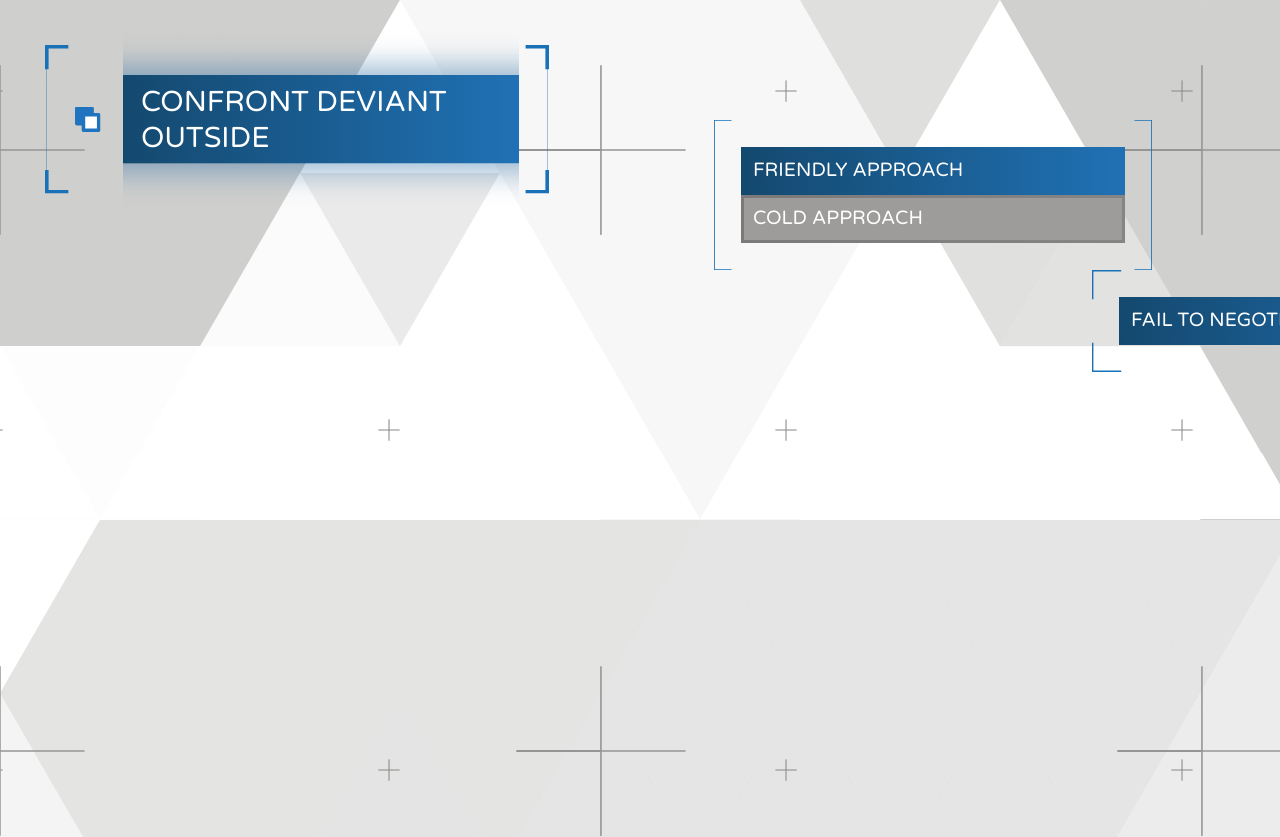
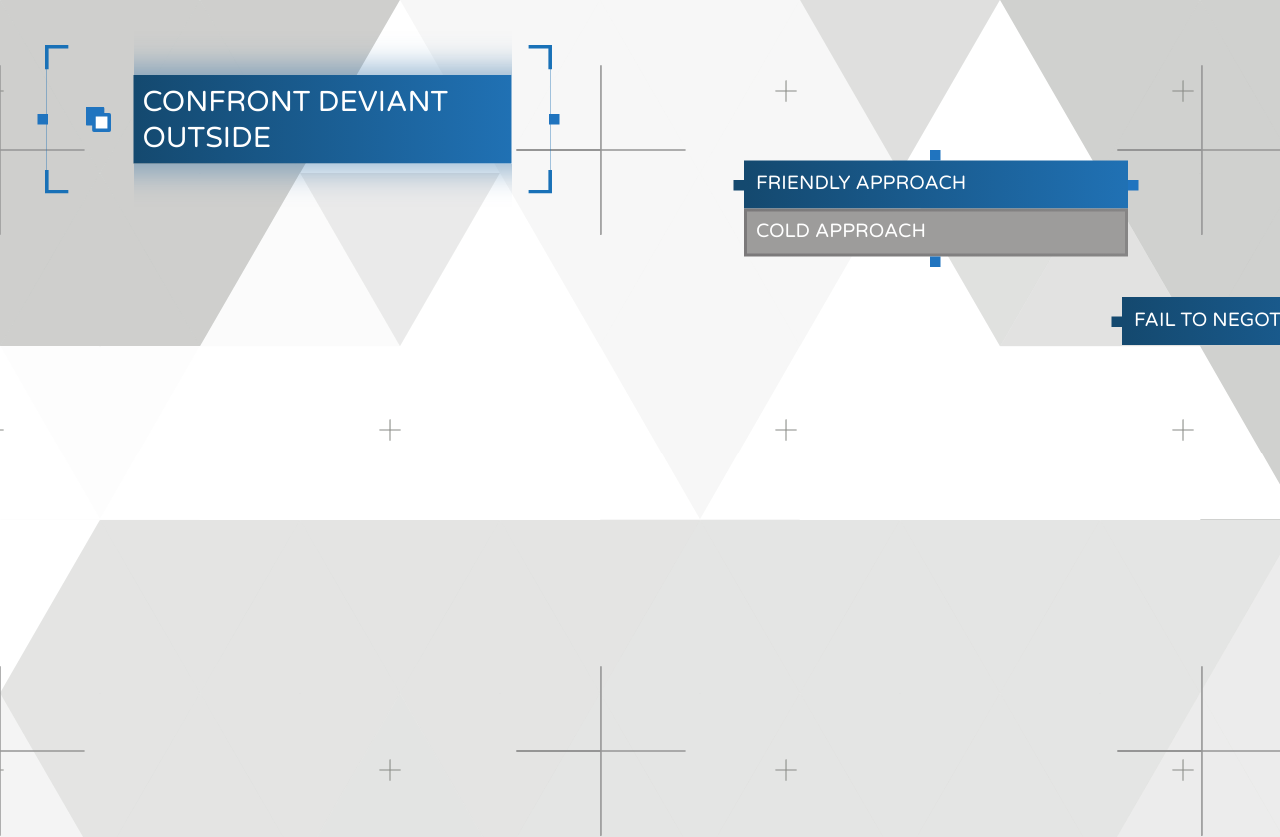
Before and after one commit to fschutt/detroit-become-human-flowchart, a plain HTML site: page index.html in a window 1280 px wide. Shown: the top 837 px of the page. Drawn offline with Linux system fonts and the light colour scheme.

Commit message:
Added output and input nodes

```diff
--- a/index.html
+++ b/index.html
@@ -11,21 +11,40 @@
     <div id="triangle-container"></div>
     <!-- The actual flowchart -->
     <div id="flowchart" style="padding: 0px 50px">
-        <div class="choicegroup brackets large-border row" style="margin-top: 50px;">
+
+        <div class="choicegroup brackets large row" style="margin-top: 50px;">
+            <div class="input-node chosen shift-left"></div>
             <div class="bracket-pre"><img src="./assets/bracket_pre.svg"></div>
             <div class="choicegroup">
-                <div class="choice large chosen large-border">Confront deviant outside</div>
+                <div class="choice chosen">
+                    <p>Confront deviant outside</p>
+                </div>
+            </div>
+            <div class="output-node chosen shift-right"></div>
+        </div>
+
+        <div class="choicegroup"  style="margin-top: 100px;margin-left: 150px">
+            <div class="output-node chosen output-top"></div>
+            <div class="choice chosen">
+                <div class="output-node chosen right"></div>
+                <p>Friendly approach</p>
+                <div class="output-node chosen left"></div>
+            </div>
+            <div class="choice">
+                <p>Cold approach</p>
+            </div>
+            <div class="output-node chosen output-bottom"></div>
+        </div>
+
+        <div class="choicegroup large-border" style="margin-top: 200px;">
+            <div class="choice chosen">
+                <div class="output-node chosen right"></div>
+                <p>Fail to negotiate</p>
             </div>
         </div>
-        <div class="choicegroup brackets" style="margin-top: 100px;margin-left: 150px">
-            <div class="choice chosen">Friendly approach</div>
-            <div class="choice">Cold approach</div>
-        </div>
-        <div class="choicegroup large-border" style="margin-top: 200px;">
-            <div class="choice chosen">Fail to negotiate</div>
-        </div>
+
         <div class="choicegroup" style="margin-top: 300px;">
-            <div class="choice">Fail to negotiate</div>
+            <div class="choice"><p>Fail to negotiate</p></div>
         </div>
     </div>
 
--- a/main.css
+++ b/main.css
@@ -3,6 +3,11 @@ html, body {
     padding: 0px;
     height: 100%;
     width: 100%;
+}
+
+p {
+    margin: 0px;
+    padding: 0px;
 }
 
 body {
@@ -31,7 +36,8 @@ body > #flowchart {
     position: relative;
 }
 
-.choicegroup.row {
+.row {
+    display: flex;
     flex-direction: row;
 }
 
@@ -53,19 +59,67 @@ body > #flowchart {
     z-index: -1;
 }
 
-.choicegroup.large-border.brackets:before {
+.choicegroup.large.brackets:before {
     border-image: url("./assets/border_blue_and_brackets.svg") 100 fill ;
     border-image-width: 20px;
     border-image-outset: 20px;
 }
 
-.choicegroup.large-border:before {
+.choice {
+    flex-direction: row;
+    position: relative;
+}
+
+.choice .output-node.left {
+    position: absolute;
+    top: 40%;
+    right: -9px;
+}
+
+.choice .output-node.right {
+    align-self: flex-end;
+    position: absolute;
+    top: 40%;
+    left: -9px;
+}
+.choice.chosen .output-node.right {
+    background: #14496f;
+}
+
+.choicegroup .output-node, .choicegroup .input-node {
+    width: 7px;
+    height: 7px;
+    background: #000;
+    align-self: center;
+}
+
+.choicegroup:not(.large) .output-node.output-bottom {
+    margin-top: 2px;
+}
+
+.choicegroup:not(.large) .output-node.output-top {
+    margin-bottom: -2px;
+}
+
+.choicegroup.large .output-node.shift-right {
+    transform: translateX(25px);
+}
+
+.choicegroup.large .input-node.shift-left {
+    transform: translateX(-25px);
+}
+
+.choicegroup .output-node.chosen, .choicegroup .input-node.chosen {
+    background: #2074bf;
+}
+
+.choicegroup.large:before {
     border-image: url("./assets/border_blue.svg") 80 fill ;
     border-image-width: 20px;
     border-image-outset: 20px;
 }
 
-.choicegroup.brackets:not(.large-border):before {
+.choicegroup.brackets:not(.large):before {
     border-image: url("./assets/border_brackets.svg") 100 fill ;
     border-image-width: 15px;
     border-image-outset: 20px;
@@ -85,7 +139,7 @@ body > #flowchart {
     position: relative;
 }
 
-body > #flowchart .choice.large {
+body > #flowchart .choicegroup.large .choice {
     padding: 6px 12px;
     height: 47px;
     font-size: 1.2em;
@@ -106,7 +160,7 @@ body > #flowchart .choice {
     background: #9d9c9b;
 }
 
-body > #flowchart .choice:not(.large):after {
+body > #flowchart .choicegroup:not(.large) .choice:after {
     content: "";
     position: absolute;
     z-index: -1;
@@ -116,11 +170,11 @@ body > #flowchart .choice:not(.large):after {
     right: -2px;
 }
 
-body > #flowchart .choice.chosen:not(.large):after {
+body > #flowchart .choicegroup:not(.large) .choice.chosen:after {
     background: linear-gradient(to right, #14496f, #2071b4);
 }
 
-body > #flowchart .choice:not(.chosen):not(.large):after {
+body > #flowchart .choicegroup:not(.large) .choice:not(.chosen):after {
     background: linear-gradient(to right, #7b797a, #868585);
 }
 
@@ -129,11 +183,11 @@ body > #flowchart .choice.chosen {
     border: none;
 }
 
-body > #flowchart .choice.chosen:not(.large) {
+body > #flowchart .choicegroup:not(.large) .choice.chosen {
     padding: 6px;
 }
 
-body > #flowchart .choice.chosen.large:before {
+body > #flowchart .choicegroup.large .choice.chosen:before {
     content: "";
     position: absolute;
     z-index: -1;
@@ -146,11 +200,11 @@ body > #flowchart .choice.chosen.large:before {
     box-shadow: inset 0 -40px 20px -35px #3371a785;
 }
 
-body > #flowchart .choice.chosen.large:after {
+body > #flowchart .choicegroup.large .choice.chosen:after {
     content: "";
     position: absolute;
     z-index: -1;
-    bottom: -100%;
+    top: 100%;
     right: 0px;
     left: 0px;
     height: 47px;
```
